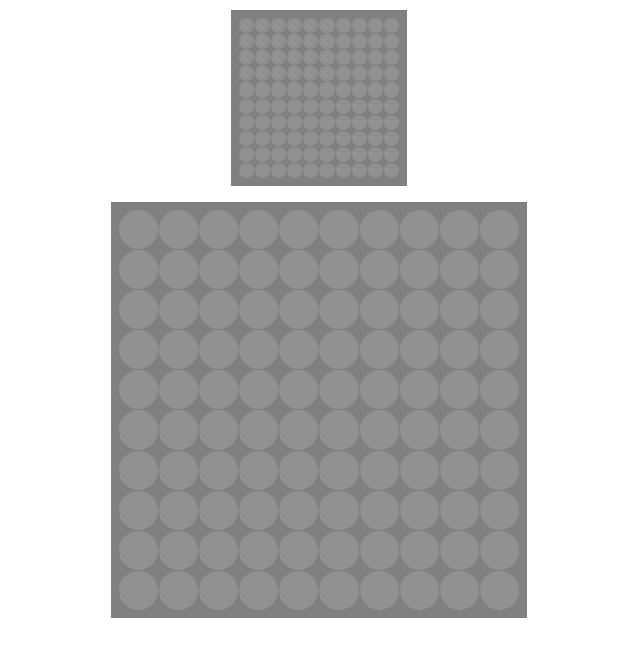
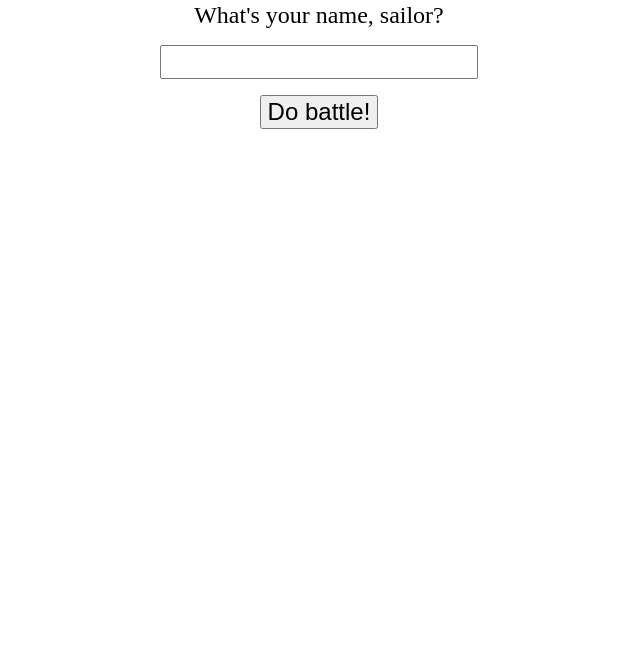
Before and after one commit to aRav3n/battleship, a website built with webpack: page dist/index.html in a window 1280 px wide. Shown: the part 130-800 px from the top of the page, without its empty margins (321-961 px from the left). Built offline with nearby package versions, Linux system fonts and the light colour scheme.

Commit message:
feat: add form to DOM to collect player name

```diff
--- a/package.json
+++ b/package.json
@@ -5,6 +5,7 @@
   "private": true,
   "scripts": {
     "build": "webpack",
+    "watch": "webpack --watch",
     "test": "jest"
   },
   "repository": {
--- a/src/index.js
+++ b/src/index.js
@@ -6,23 +6,6 @@ import {
 } from "./script.js";
 
 import "./style.css";
-
-const domManipulation = () => {
-  console.log("domManipulationCalled");
-  const body = document.querySelector("body");
-  const generateGameboard = () => {
-    body.innerHTML = "";
-    const heading = document.createElement("h1");
-    heading.innerHTML = "BATTLESHIP";
-    body.appendChild(heading);
-    const gameboards = document.createElement("div");
-    gameboards.setAttribute("id", "gameboards");
-    const humanBoard = document.createElement("div");
-    const computerBoard = document.createElement("div");
-    humanBoard.classList.add("gameboard");
-    computerBoard.classList.add("gameboard");
-    humanBoard.setAttribute("id", "human");
-    computerBoard.setAttribute("id", "computer");
 
 const makeDivs = (whichBoard) => {
   for (let i = 0; i < 10; i++) {
@@ -38,6 +21,16 @@ const domManipulation = () => {
   }
 };
 
+const generateShipPlacementMode = () => {
+  const gameboards = document.createElement("div");
+  gameboards.setAttribute("id", "gameboards");
+  const humanBoard = document.createElement("div");
+  const computerBoard = document.createElement("div");
+  humanBoard.classList.add("gameboard");
+  computerBoard.classList.add("gameboard");
+  humanBoard.setAttribute("id", "human");
+  computerBoard.setAttribute("id", "computer");
+
   makeDivs(computerBoard);
   makeDivs(humanBoard);
 
@@ -46,7 +39,66 @@ const domManipulation = () => {
   body.appendChild(gameboards);
 };
 
-  generateGameboard();
+const initializeGame = (name) => {
+  const game = player(name);
+  const contentDiv = document.querySelector("#contentContainer");
+  contentDiv.innerHTML = "";
+};
+
+const domManipulation = () => {
+  const body = document.querySelector("body");
+
+  const generateMainBody = () => {
+    const heading = document.createElement("h1");
+    heading.innerHTML = "BATTLESHIP";
+    body.appendChild(heading);
+    const contentContainer = document.createElement("div");
+    contentContainer.setAttribute("id", "contentContainer");
+    body.appendChild(contentContainer);
+  };
+
+  const generateNameGatheringForm = () => {
+    const contentDiv = document.querySelector("#contentContainer");
+    contentDiv.innerHTML = "";
+
+    const form = document.createElement("form");
+    const textLabel = document.createElement("label");
+    const textInput = document.createElement("input");
+    const button = document.createElement("button");
+
+    textLabel.setAttribute("for", "nameInput");
+    textLabel.innerHTML = "What's your name, sailor?";
+
+    textInput.setAttribute("type", "text");
+    textInput.setAttribute("id", "nameInput");
+    textInput.setAttribute("name", "nameInput");
+
+    button.setAttribute("type", "button");
+    button.innerHTML = "Do battle!";
+
+    textLabel.appendChild(textInput);
+
+    form.appendChild(textLabel);
+    form.appendChild(button);
+
+    contentDiv.appendChild(form);
+
+    button.addEventListener("click", () => {
+      const name = textInput.value;
+      if (name.length === 0) {
+        generateNameGatheringForm();
+        const contentDiv = document.querySelector("#contentContainer");
+        const warningP = document.createElement("p");
+        warningP.innerHTML = "Your name can't be blank";
+        contentDiv.appendChild(warningP);
+      } else {
+        initializeGame(name);
+      }
+    });
+  };
+
+  generateMainBody();
+  generateNameGatheringForm();
 };
 
 domManipulation();
--- a/src/script.js
+++ b/src/script.js
@@ -227,5 +227,6 @@ export function player(name) {
     placeDestroyer,
     placeSubmarine,
     placePatrolBoat,
+    name,
   };
 }
--- a/src/style.css
+++ b/src/style.css
@@ -1,7 +1,19 @@
-body {
+body,
+body > div,
+form,
+label {
   display: grid;
   justify-content: center;
   justify-items: center;
+}
+
+button,
+form,
+input,
+label {
+  font-size: 1.5rem;
+  text-align: center;
+  gap: 2vh;
 }
 
 #computer {
@@ -58,3 +70,7 @@ h1 {
 #human {
   height: min(50vh, 95vw);
 }
+
+p {
+  font-size: 3rem;
+}
--- a/webpack.config.js
+++ b/webpack.config.js
@@ -2,12 +2,14 @@ const path = require("path");
 const HtmlWebpackPlugin = require("html-webpack-plugin");
 
 module.exports = {
+  mode: "development",
   entry: "./src/index.js",
   output: {
     filename: "main.js",
     path: path.resolve(__dirname, "dist"),
     clean: true,
   },
+  devtool: "inline-source-map",
   plugins: [
     new HtmlWebpackPlugin({
       title: "Battleship",
```
Also changed, not shown: dist/index.html, dist/main.js. Lines whose indentation alone changed are shown as unchanged.
